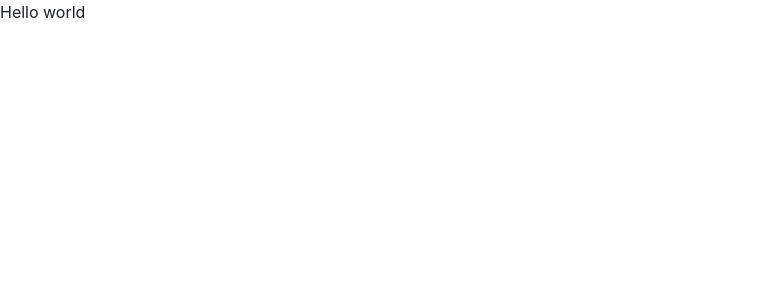
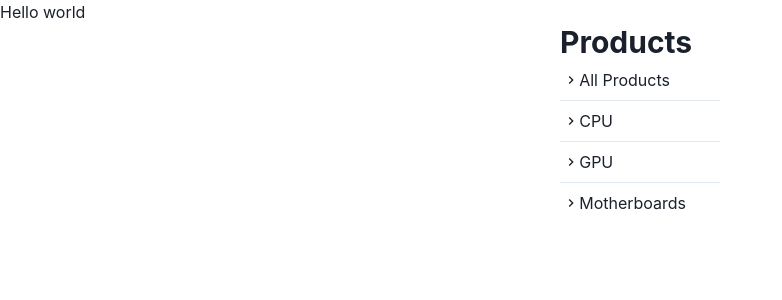
Before and after one commit to CodersCamp2021/team-lp-project-2, a React (Create React App) app: page / in a window 1280 px wide. Shown: the top 300 px of the page, without its empty margins (0-782 px from the left). Built offline with nearby package versions, Linux system fonts and the light colour scheme.

Commit message:
installed chakra icons, added Categories component

```diff
--- a/package.json
+++ b/package.json
@@ -3,6 +3,7 @@
   "version": "0.1.0",
   "private": true,
   "dependencies": {
+    "@chakra-ui/icons": "^1.1.1",
     "@chakra-ui/react": "^1.7.4",
     "@emotion/react": "^11.7.1",
     "@emotion/styled": "^11.6.0",
--- a/src/components/App.js
+++ b/src/components/App.js
@@ -1,7 +1,13 @@
 import { Text } from '@chakra-ui/react';
+import Categories from './Categories';
 
 function App() {
-  return <Text>Hello world</Text>;
+  return (
+    <>
+      <Text>Hello world</Text>
+      <Categories />
+    </>
+  );
 }
 
 export default App;
--- /dev/null
+++ b/src/components/Categories.js
@@ -0,0 +1,43 @@
+import React from 'react';
+import {
+  Text,
+  Flex,
+  Container,
+  VStack,
+  StackDivider,
+  Heading,
+} from '@chakra-ui/react';
+import { ChevronRightIcon } from '@chakra-ui/icons';
+
+export default function Categories() {
+  return (
+    <Container maxW="15%">
+      <Heading mb={1} size="lg">
+        Products
+      </Heading>
+      <VStack
+        divider={<StackDivider borderColor="gray.200" />}
+        spacing={1}
+        align="stretch"
+        w="100%"
+      >
+        <Flex h="2.5vw" pl="2%" align="center">
+          <ChevronRightIcon />
+          <Text>All Products</Text>
+        </Flex>
+        <Flex h="2.5vw" pl="2%" align="center">
+          <ChevronRightIcon />
+          <Text>CPU</Text>
+        </Flex>
+        <Flex h="2.5vw" pl="2%" align="center">
+          <ChevronRightIcon />
+          <Text>GPU</Text>
+        </Flex>
+        <Flex h="2.5vw" pl="2%" align="center">
+          <ChevronRightIcon />
+          <Text>Motherboards</Text>
+        </Flex>
+      </VStack>
+    </Container>
+  );
+}
```
Also changed, not shown: 1 other file (tests, documents, lock files or other folders).
